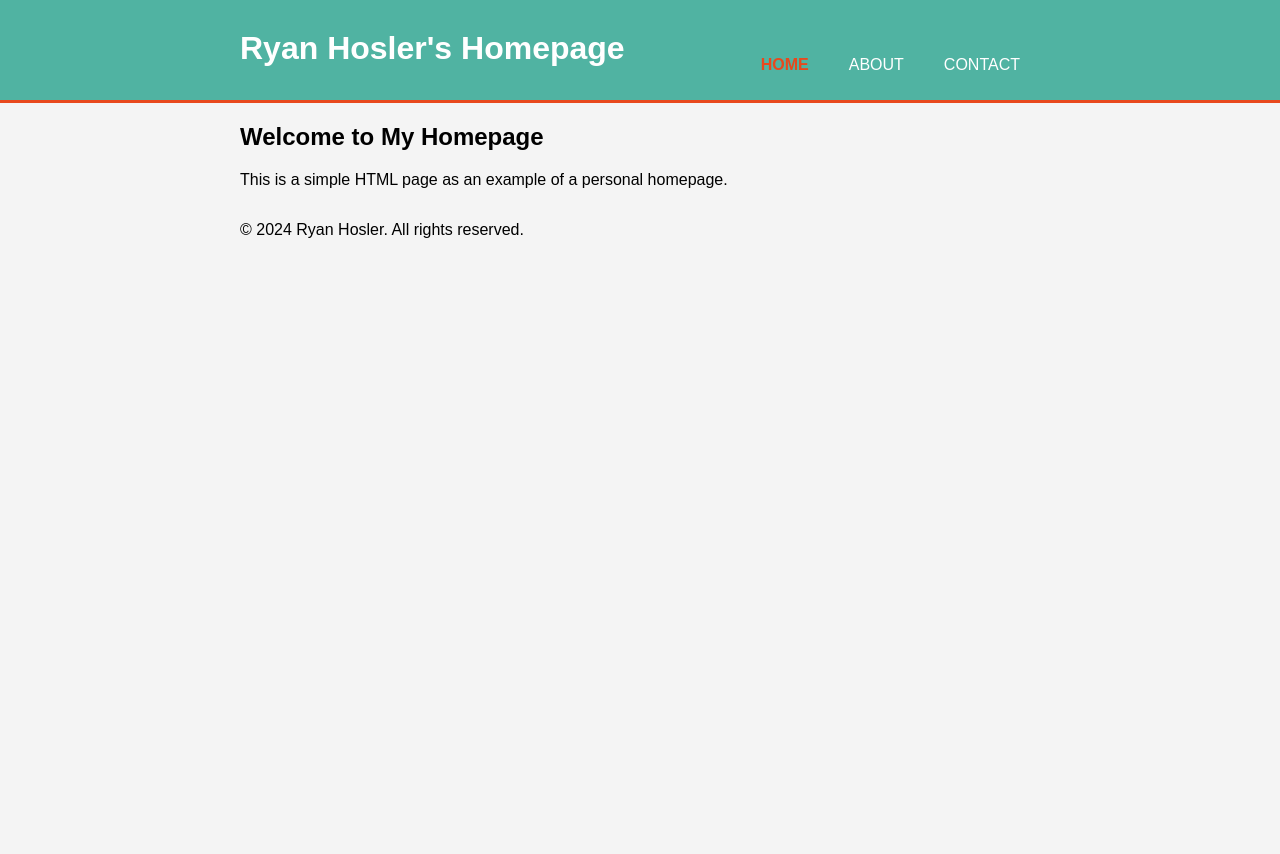
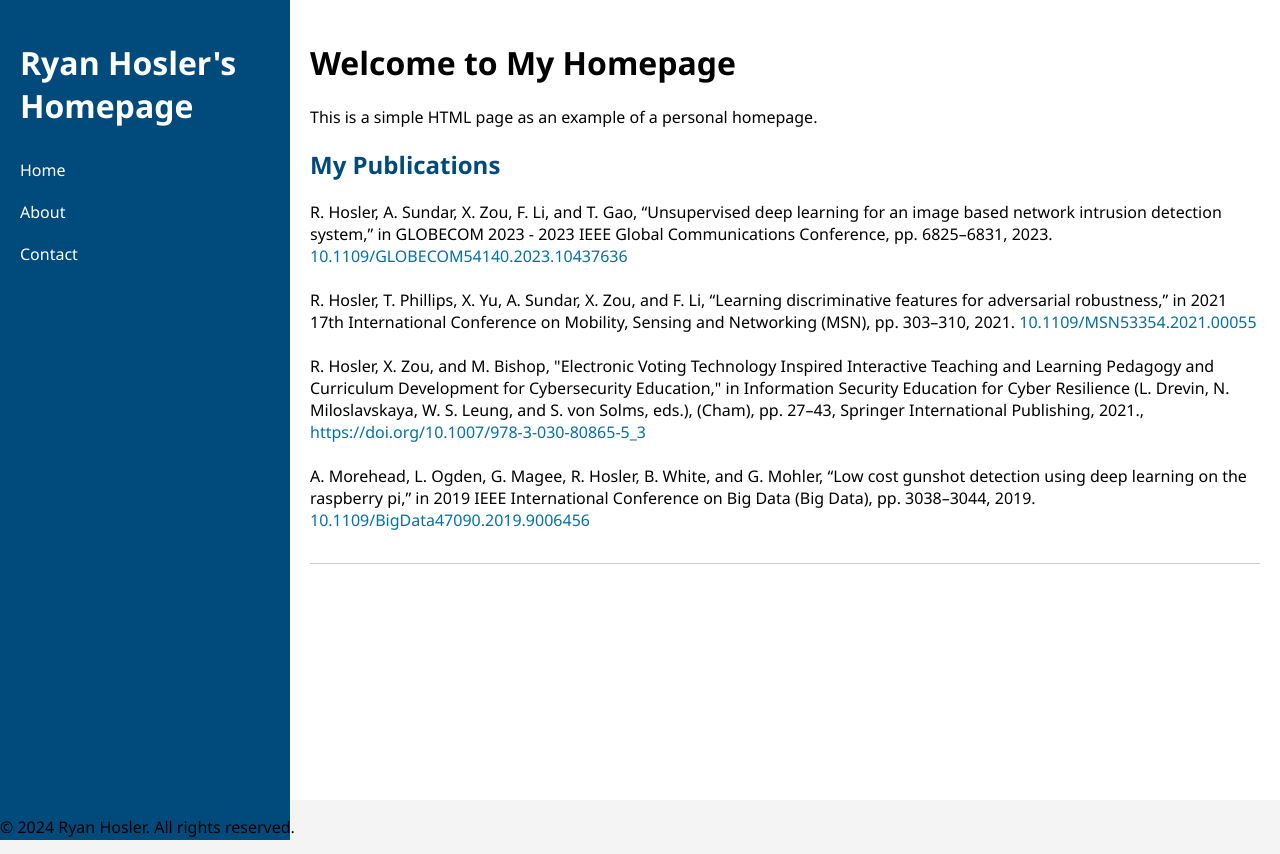
Before and after one commit to rjhosler/website, a plain HTML site: page index.html in a window 1280 px wide. Before the commit the page ends 800 px from the top, so only its background shows below. Drawn offline with Linux system fonts and the light colour scheme.

Commit message:
Added publications and changed scheme

```diff
--- a/index.html
+++ b/index.html
@@ -6,87 +6,98 @@
     <title>Ryan Hosler's Homepage</title>
     <style>
         body {
-            font-family: Arial, sans-serif;
+            font-family: 'Segoe UI', Tahoma, Geneva, Verdana, sans-serif;
             margin: 0;
             padding: 0;
             background-color: #f4f4f4;
         }
         .container {
-            max-width: 800px;
-            margin: auto;
-            overflow: hidden;
-            padding: 0 20px;
+            display: flex;
+            flex-direction: row;
+            height: 100vh;
         }
-        header {
-            background: #50b3a2;
+        .sidebar {
+            background: #004a7c; /* Dark Blue */
             color: #ffffff;
-            padding-top: 30px;
-            min-height: 70px;
-            border-bottom: #e8491d 3px solid;
+            width: 250px;
+            padding: 20px;
+            min-height: 100vh;
         }
-        header a {
+        .content {
+            flex: 1;
+            padding: 20px;
+            background-color: #ffffff;
+        }
+        .sidebar h1, .sidebar a {
             color: #ffffff;
+        }
+        .sidebar a {
             text-decoration: none;
-            text-transform: uppercase;
+            display: block;
+            padding: 10px 0;
             font-size: 16px;
         }
-        header ul {
-            padding: 0;
-            list-style: none;
-            overflow: hidden;
-        }
-        header li {
-            float: left;
-            display: inline;
-            padding: 0 20px 0 20px;
-        }
-        header #branding {
-            float: left;
-        }
-        header #branding h1 {
-            margin: 0;
-        }
-        header nav {
-            float: right;
-            margin-top: 10px;
-        }
-        header .highlight, header .current a {
-            color: #e8491d;
+        .sidebar a:hover, .sidebar .current a {
+            background-color: #0370a6; /* Lighter Blue */
+            padding-left: 5px;
             font-weight: bold;
         }
-        header a:hover {
-            color: #ffffff;
-            font-weight: bold;
+        #publications h2 {
+            color: #004a7c; /* Echoing the sidebar color */
+        }
+        #publications ul {
+            list-style-type: none;
+            padding: 0;
+        }
+        #publications li {
+            margin-bottom: 10px;
+            padding-bottom: 10px;
+            border-bottom: 1px solid #ccc;
+        }
+        #publications a {
+            color: #0370a6;
+            text-decoration: none;
+        }
+        #publications a:hover {
+            text-decoration: underline;
         }
     </style>
 </head>
 <body>
-    <header>
-        <div class="container">
-            <div id="branding">
-                <h1>Ryan Hosler's Homepage</h1>
-            </div>
-            <nav>
-                <ul>
-                    <li class="current"><a href="index.html">Home</a></li>
-                    <li><a href="about.html">About</a></li>
-                    <li><a href="contact.html">Contact</a></li>
-                </ul>
-            </nav>
+    <div class="container">
+        <div class="sidebar">
+            <h1>Ryan Hosler's Homepage</h1>
+            <a href="index.html" class="current">Home</a>
+            <a href="about.html">About</a>
+            <a href="contact.html">Contact</a>
         </div>
-    </header>
-
-    <div class="container">
-        <section id="main">
+        <div class="content">
             <h1>Welcome to My Homepage</h1>
             <p>This is a simple HTML page as an example of a personal homepage.</p>
-        </section>
+            <section id="publications">
+                <h2>My Publications</h2>
+                <ul>
+                    <li>
+						R. Hosler, A. Sundar, X. Zou, F. Li, and T. Gao, “Unsupervised deep learning for an image based network intrusion detection system,” in GLOBECOM 2023 - 2023 IEEE Global Communications Conference, pp. 6825–6831, 2023.
+						<a href="https://ieeexplore.ieee.org/abstract/document/10437636" target="_blank">10.1109/GLOBECOM54140.2023.10437636</a><br><br>
+
+						R. Hosler, T. Phillips, X. Yu, A. Sundar, X. Zou, and F. Li, “Learning discriminative features for adversarial robustness,” in 2021 17th International Conference on Mobility, Sensing and Networking (MSN), pp. 303–310, 2021.
+						<a href="https://ieeexplore.ieee.org/abstract/document/9751568" target="_blank">10.1109/MSN53354.2021.00055</a><br><br>
+
+						R. Hosler, X. Zou, and M. Bishop, "Electronic Voting Technology Inspired Interactive Teaching and Learning Pedagogy and Curriculum Development for Cybersecurity Education," in Information Security Education for Cyber Resilience (L. Drevin, N. Miloslavskaya, W. S. Leung, and S. von Solms, eds.), (Cham), pp. 27–43, Springer International Publishing, 2021.,
+						<a href="https://doi.org/10.1007/978-3-030-80865-5_3" target="_blank">https://doi.org/10.1007/978-3-030-80865-5_3</a><br><br>
+
+						A. Morehead, L. Ogden, G. Magee, R. Hosler, B. White, and G. Mohler, “Low cost gunshot detection using deep learning on the raspberry pi,” in 2019 IEEE International Conference on Big Data (Big Data), pp. 3038–3044, 2019.
+						<a href="https://ieeexplore.ieee.org/abstract/document/9006456" target="_blank">10.1109/BigData47090.2019.9006456</a><br><br>
+					</li>
+
+                    <!-- More list items for other papers -->
+                </ul>
+            </section>
+        </div>
     </div>
-
     <footer>
-        <div class="container">
-            <p>&copy; 2024 Ryan Hosler. All rights reserved.</p>
-        </div>
+        <p>&copy; 2024 Ryan Hosler. All rights reserved.</p>
     </footer>
 </body>
 </html>
```
